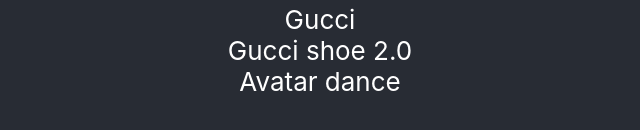
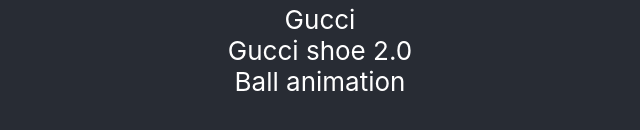
Before and after one commit to superdwayne/playground, a React (Create React App) app in the folder playground/: page /ball in a window 1280 px wide. Shown: the part 396-526 px from the top of the page, without its empty margins (320-960 px from the left). Built offline with nearby package versions, Linux system fonts and the light colour scheme.

Commit message:
Ball animation

```diff
--- a/playground/package.json
+++ b/playground/package.json
@@ -6,6 +6,8 @@
     "@material-ui/core": "^4.12.4",
     "@react-three/drei": "9.54.2",
     "@react-three/fiber": "^8.9.1",
+    "@splinetool/react-spline": "^2.2.5",
+    "@splinetool/runtime": "^0.9.233",
     "@tensorflow-models/coco-ssd": "^2.2.2",
     "@tensorflow/tfjs": "^4.2.0",
     "@tensorflow/tfjs-core": "^4.2.0",
--- /dev/null
+++ b/playground/src/components/ball/ball.js
@@ -0,0 +1,9 @@
+import Spline from '@splinetool/react-spline';
+
+export default function App() {
+  return (
+    <div>
+      <Spline style={{backgroundColor: "white" , display: "block" , height: "100vh", width: "100vw"}} scene="https://prod.spline.design/v3x7ai7Ks7nAmy9b/scene.splinecode" />
+    </div>
+  );
+}
--- a/playground/src/components/nav/nav.js
+++ b/playground/src/components/nav/nav.js
@@ -9,7 +9,8 @@
   import Tensor from '../tensorflow/tensor'
   import Gucci from '../gucci/gucci'
   import Lego from '../Lego/lego'
-  import Motion from '../motion/motion'
+  import Ball from '../ball/ball'
+
 
   export default function Nav() {
     return (
@@ -21,7 +22,7 @@
               <Route path="/tensor" element={<Tensor />} />
               <Route path="/gucci" element={<Gucci />} />
               <Route path="/lego" element={<Lego />} />
-              <Route path="/dance" element={<Motion />} />
+              <Route path="/ball" element={<Ball />} />
           </Routes>
           <header>
             <nav className='App-header'>
@@ -30,7 +31,7 @@
               <Link to="/tensor">Tensorflow</Link>
               <Link to="/gucci">Gucci</Link>
               <Link to="/lego">Gucci shoe 2.0</Link>
-              <Link to="/dance">Avatar dance</Link>
+              <Link to="/ball">Ball animation</Link>
 
             </nav>
           </header>
```
Also changed, not shown: 1 other file (tests, documents, lock files or other folders).
